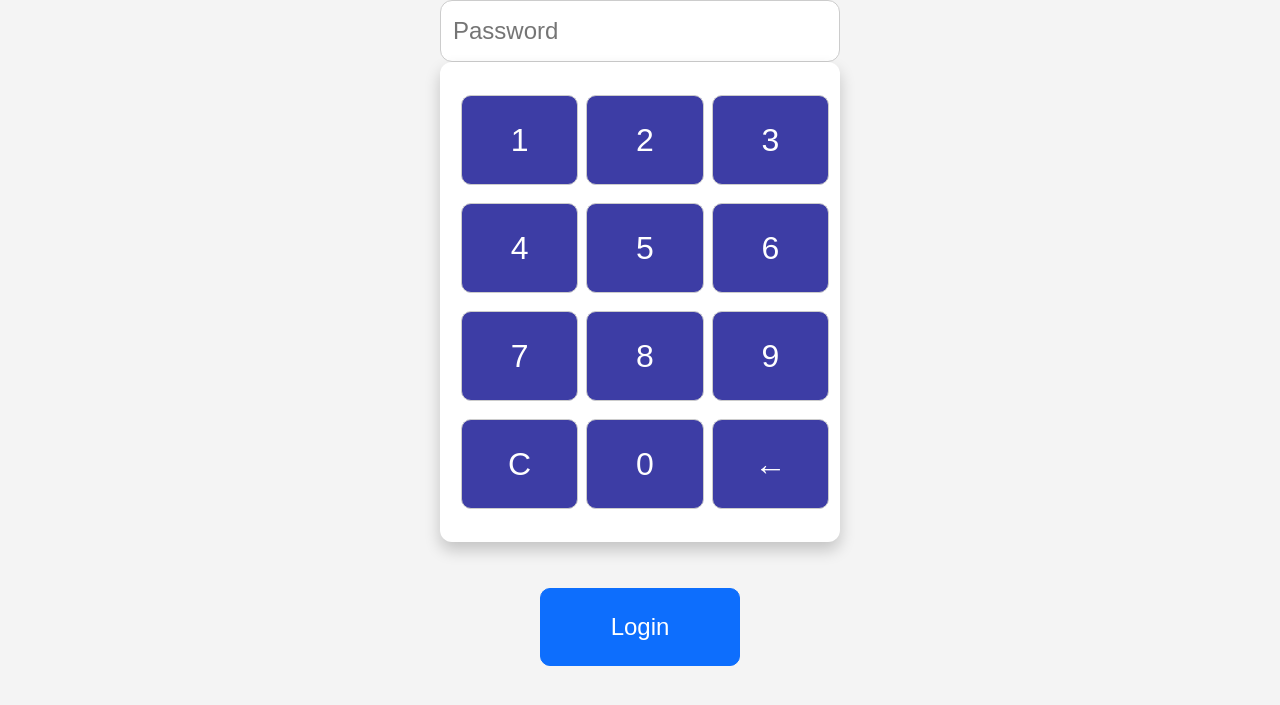
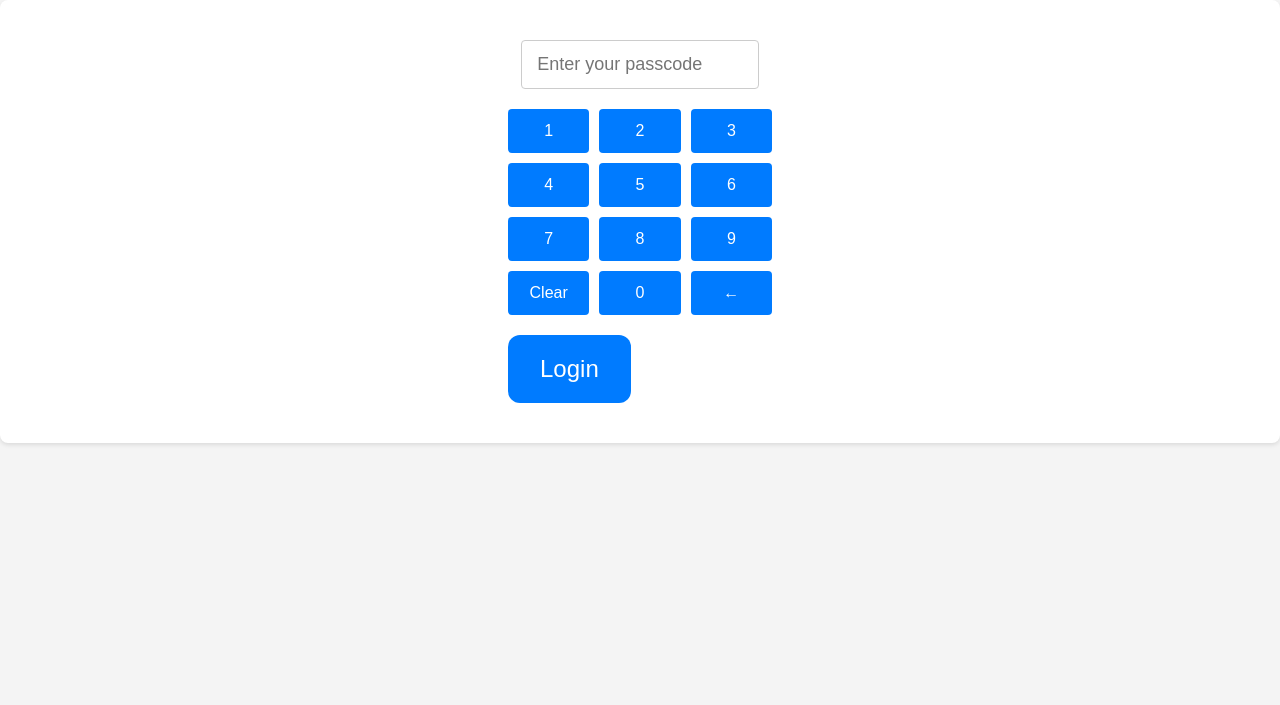
Before and after one commit to austinstkong/NSW-SES-NITC, a Flask app: page /login in a window 1280 px wide. Shown: the part 57-762 px from the top of the page. Run offline with Flask 3, Linux system fonts and the light colour scheme; parts of the project's set-up code (start-up, migrations or seed data) failed here and were passed over.

Commit message:
Restored changes to passcode login screen (fix keypad)

```diff
--- a/NITC/static/styles.css
+++ b/NITC/static/styles.css
@@ -85,7 +85,7 @@
 
   input[type="text"], input[type="number"], input[type="password"] {
     flex: 1;
-    width: 100%;
+    width: 400px;
     padding: 12px;
     margin: 8px 0;
     box-sizing: border-box;
@@ -94,7 +94,7 @@
     transition: border-color 0.3s;
   }
 
-  input[type="text"]:focus {
+  input[type="text"]:focus, input[type="number"], input[type="password"]:focus {
     border-color: #159ce4;
     outline: none;
   }
--- a/NITC/templates/login.html
+++ b/NITC/templates/login.html
@@ -6,14 +6,94 @@
 
 <div id="loginForm">
     <form action="/login" method="post"> <!-- Update the action attribute to your login processing URL -->
-
-        <input type="password" id="passcode" name="passcode" placeholder="Password" required>
-        {% include 'keypad.html' %}
-        <div class="submit-button center-content">
-            <button type="submit" class="btn btn-primary check">Login</button>
+        <input type="password" id="passcode" name="passcode" placeholder="Enter your passcode" required>
+        <div id="keypad">
+            <button type="button" class="keypad-button" value="1" onClick=addNumber(this)>1</button>
+            <button type="button" class="keypad-button" value="2" onClick=addNumber(this)>2</button>
+            <button type="button" class="keypad-button" value="3" onClick=addNumber(this)>3</button>
+            <button type="button" class="keypad-button" value="4" onClick=addNumber(this)>4</button>
+            <button type="button" class="keypad-button" value="5" onClick=addNumber(this)>5</button>
+            <button type="button" class="keypad-button" value="6" onClick=addNumber(this)>6</button>
+            <button type="button" class="keypad-button" value="7" onClick=addNumber(this)>7</button>
+            <button type="button" class="keypad-button" value="8" onClick=addNumber(this)>8</button>
+            <button type="button" class="keypad-button" value="9" onClick=addNumber(this)>9</button>
+            <button type="button" class="keypad-button" id="clear" onClick=clearField()>Clear</button>
+            <button type="button" class="keypad-button" value="0" onClick=addNumber(this)>0</button>
+            <button type="button" class="keypad-button" id="backspace" onClick=backSpace()>←</button>
         </div>
-
+        <div id=submit>
+        <button type="submit" class="submit-button">Login</button>
+        </div>
     </form>
 </div>
 
+
+<script>
+    function addNumber(element){
+        document.getElementById('passcode').value = document.getElementById('passcode').value+element.value;
+    }
+    function backSpace(){
+        document.getElementById('passcode').value = document.getElementById('passcode').value.slice(0, -1);
+    }
+    function clearField(){
+        document.getElementById('passcode').value = '';
+    }
+</script>
+<style>
+    #loginForm {
+        display: flex;
+        justify-content: center;
+        align-items: center;
+        background: #fff;
+        padding: 40px;
+        border-radius: 8px;
+        width: 100%;
+        /* max-width: 400px; */
+        text-align: center;
+        box-shadow: 0 2px 4px rgba(0, 0, 0, 0.1);
+    }
+    #passcode {
+        width: 90%;
+        padding: 10px 15px;
+        margin-bottom: 20px;
+        font-size: 18px;
+        border: 1px solid #ccc;
+        border-radius: 4px;
+        box-sizing: border-box;
+        transition: border-color 0.3s ease-in-out;
+    }
+    #passcode:focus {
+        border-color: #0056b3;
+        outline: none;
+    }
+    #keypad {
+        display: grid;
+        grid-template-columns: repeat(3, 1fr);
+        gap: 10px;
+        margin-top: 20px;
+    }
+    button {
+        padding: 10px 15px;
+        font-size: 16px;
+        cursor: pointer;
+        background: #007BFF;
+        color: white;
+        border: none;
+        border-radius: 4px;
+        transition: background-color 0.3s ease;
+    }
+    button:hover {
+        background-color: #0056b3;
+    }
+    .function-key {
+        background-color: #666;
+    }
+    .function-key:hover {
+        background-color: #333;
+    }
+    button[type="submit"] {
+    margin-top: 20px;
+    }
+</style>
+
 {% endblock %}
```
